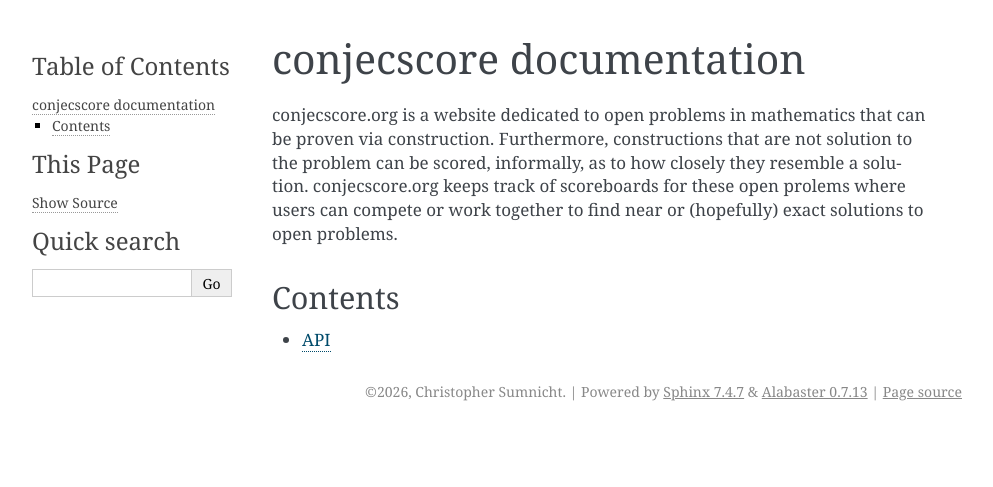
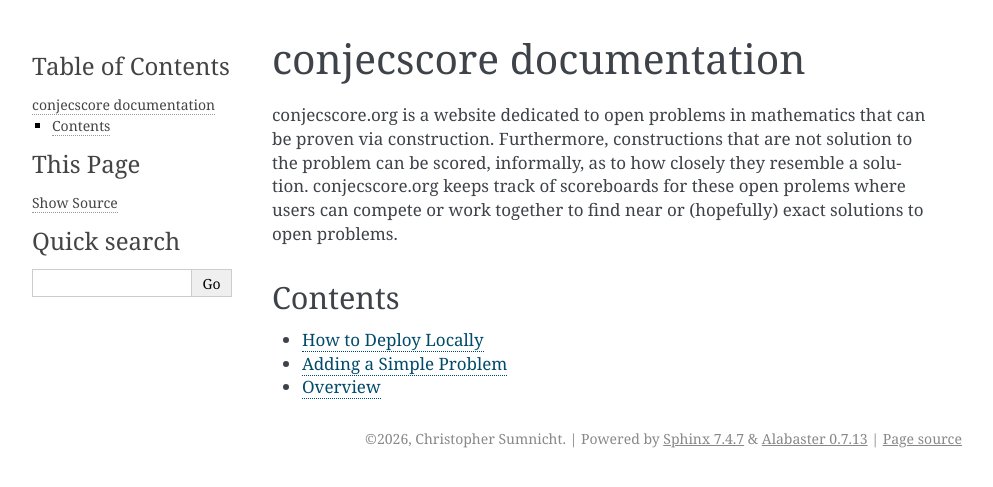
Before and after one commit to thyrgle/conjecscore, a Sphinx documentation site: the page built from docs/source/index.rst, in a window 1280 px wide. Shown: the top 487 px of the page, without its empty margins (148-1141 px from the left). Built offline with Sphinx 7.4.7, drawn with Linux system fonts in a browser that asks for light colours.

Commit message:
Added links in toc for various tutorials.

```diff
--- a/docs/source/api.rst
+++ /dev/null
@@ -1,5 +0,0 @@
-API
-===
-
-.. automodapi:: conjecscore
-   :no-inheritance-diagram:
--- a/docs/source/index.rst
+++ b/docs/source/index.rst
@@ -17,4 +17,6 @@
 
 .. toctree::
 
-   api
+   running
+   example
+   overview
```
